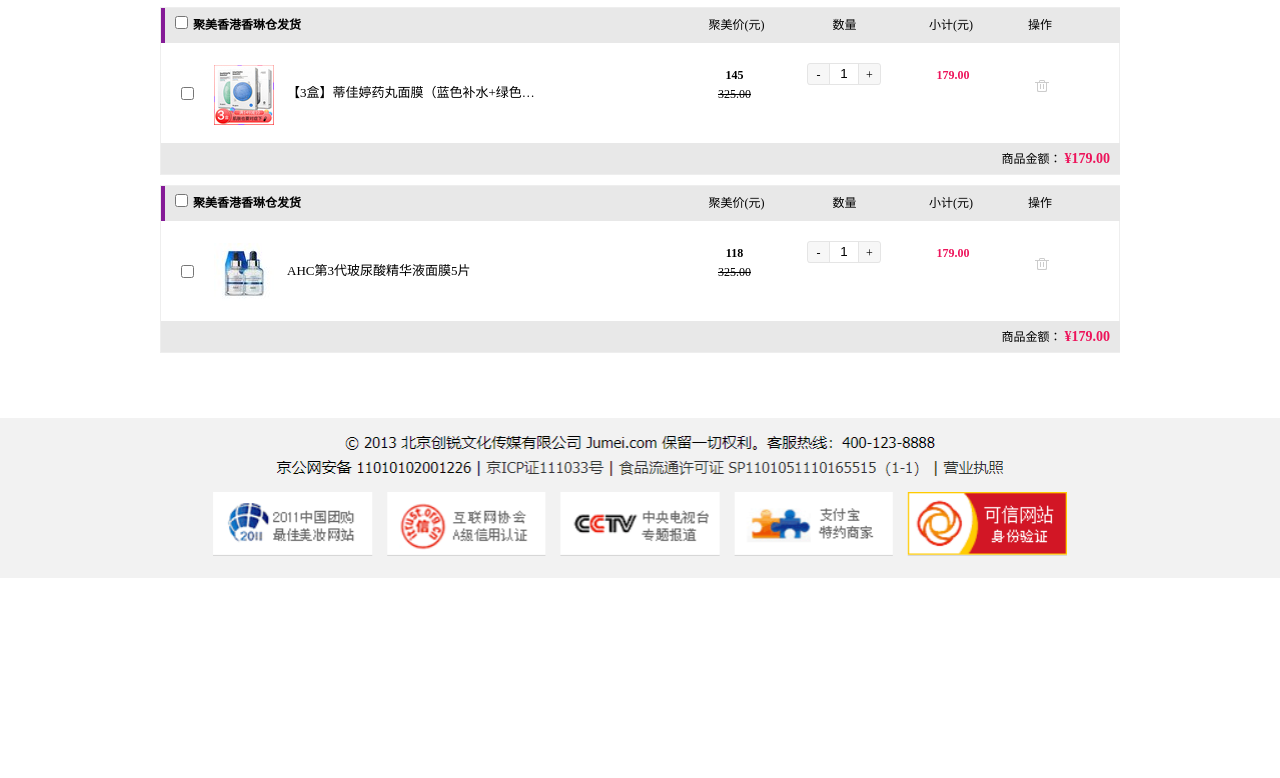
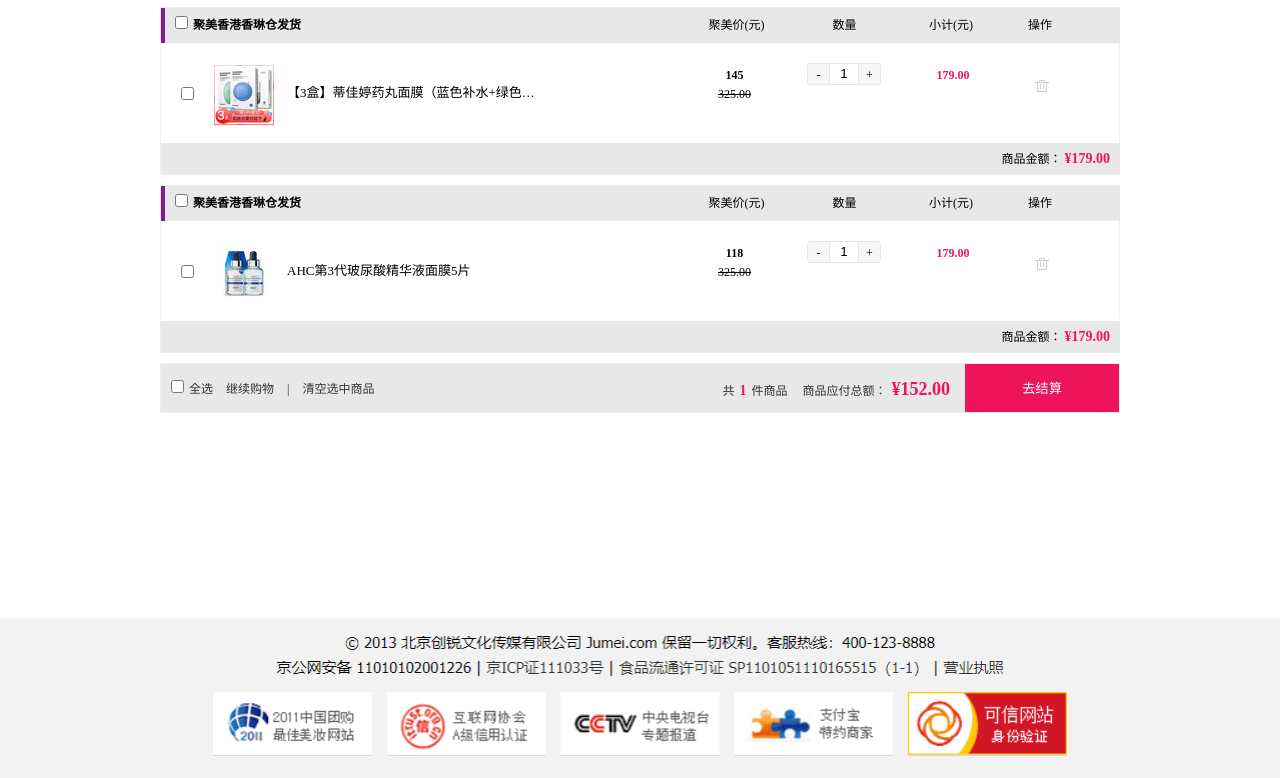
Before and after one commit to waliwhy/jmyp, a website: page pages/shopcar.html in a window 1280 px wide. Shown: the part 682-1460 px from the top of the page. Before the commit the page ends 1260 px from the top, so only its background shows below. Drawn offline with nearby package versions, Linux system fonts and the light colour scheme; files that its build step writes are made by us from their sources; files whose address does not match are found by name.

Commit message:
未完成20

```diff
--- a/js/shopcar.js
+++ b/js/shopcar.js
@@ -57,7 +57,19 @@
       </div>`
 
       })
+      carStr+=`<div class="car_total">
+      <div class="car_total_l ">
+        <input type="checkbox" class="all">全选
+        <a href="./index.html" class="">继续购物</a> |
+        <a href="">清空选中商品</a>
+      </div>
 
+      <div class="car_total_r">
+        共<span class="total_count">1</span>件商品 &nbsp;&nbsp;&nbsp;
+        商品应付总额：<span class="total_price">¥152.00</span>
+        <button class="total_btn">去结算</button>
+      </div>
+    </div>`
       $('.car_wrap').html(carStr);
       //console.log($('.car_item_num .item_add'));
 
--- a/pages/shopcar.html
+++ b/pages/shopcar.html
@@ -100,8 +100,8 @@
           </div> -->
 
 
-          <div class="car_total">
-            <div class="car_total_l clearfix">
+          <!-- <div class="car_total">
+            <div class="car_total_l ">
               <input type="checkbox" class="all">全选
               <a href="./index.html" class="">继续购物</a> |
               <a href="">清空选中商品</a>
@@ -112,7 +112,7 @@
               商品应付总额：<span class="total_price">¥152.00</span>
               <button class="total_btn">去结算</button>
             </div>
-          </div>
+          </div> -->
 
         </div>
       </div>
--- a/sass/shopcar.scss
+++ b/sass/shopcar.scss
@@ -64,7 +64,7 @@
 }
 
 .content{
-  min-height: 1000px;
+  min-height: 1200px;
   padding-top: 15px;
 
   .con_cart{
```
